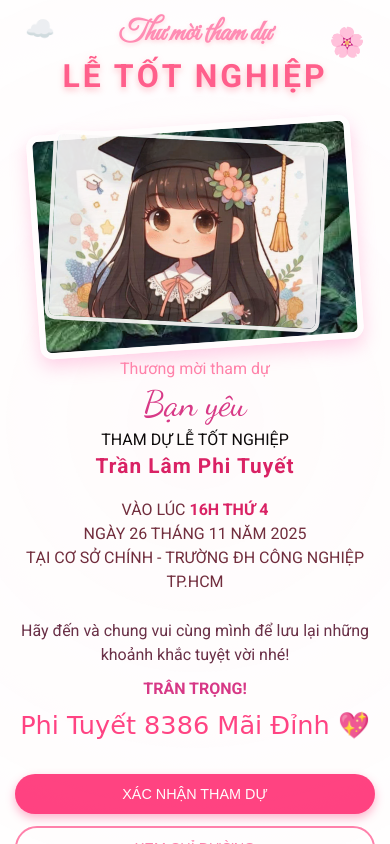
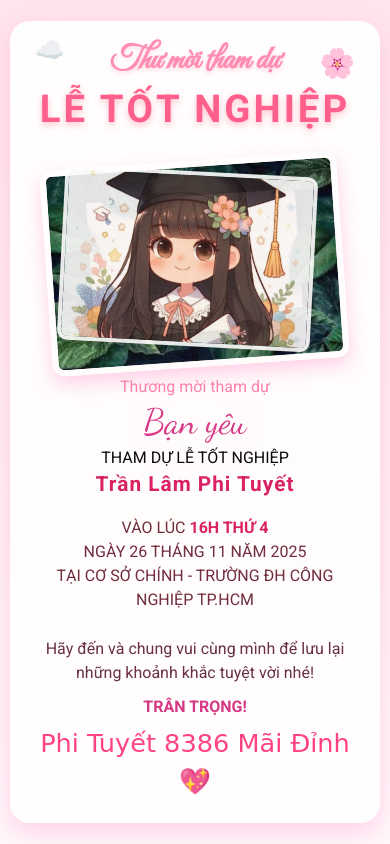
Before and after one commit to ngocmy1311/Thi-p-t-t-nghi-p, a plain HTML site: page index.html in a window 390 px wide. Drawn offline with Linux system fonts and the light colour scheme; grey boxes are pictures that could not be loaded; a web font is replaced by a local one.

Commit message:
Initial commit

```diff
--- a/style.css
+++ b/style.css
@@ -1,434 +1,105 @@
 /* ===================== RESET ===================== */
-* {
-  margin: 0;
-  padding: 0;
-  box-sizing: border-box;
-}
+* { margin:0; padding:0; box-sizing:border-box; }
 
 /* ===================== TOÀN TRANG ===================== */
 body {
   font-family: 'Roboto', sans-serif;
-  background: linear-gradient(180deg, #ffe4ec 0%, #fff8fb 100%);
-  display: flex;
-  justify-content: center;
-  align-items: center;
-  min-height: 100vh;
-  padding: 20px;
-  overflow-x: hidden;
+  background: linear-gradient(180deg,#ffe4ec 0%,#fff8fb 100%);
+  display:flex; justify-content:center; align-items:center;
+  min-height:100vh; padding:0; overflow-x:hidden;
 }
 
 /* ===================== CARD ===================== */
-.card-container {
-  display: flex;
-  justify-content: center;
-  align-items: center;
-}
-
+.card-container { display:flex; justify-content:center; align-items:center; }
 .card {
-  width: 380px;
-  background: rgba(255, 255, 255, 0.95);
-  border-radius: 24px;
-  box-shadow: 0 10px 25px rgba(255, 105, 180, 0.25);
-  padding: 25px 20px 35px;
-  text-align: center;
-  position: relative;
-  overflow: hidden;
-  z-index: 10;
+  width:380px; background: rgba(255,255,255,0.95); border-radius:24px;
+  box-shadow:0 10px 25px rgba(255,105,180,0.25);
+  padding:25px 20px 35px; text-align:center; position:relative; overflow:hidden; z-index:10;
 }
 
 /* ===================== HEADER ===================== */
-.invite-title {
-  font-family: 'Great Vibes', cursive;
-  font-size: 1.8rem;
-  color: #ff8bb3;
-  text-shadow: 0 2px 4px rgba(255,192,203,0.6);
-  margin-bottom: 5px;
-  opacity: 0;
-  transform: translateY(30px);
-  animation: textUp 1.5s ease forwards 3.2s;
-}
+.invite-title { font-family:'Great Vibes', cursive; font-size:1.8rem; color:#ff8bb3; text-shadow:0 2px 4px rgba(255,192,203,0.6); margin-bottom:5px; opacity:0; transform:translateY(30px); animation:textUp 1.5s ease forwards 3.2s; }
+.main-title { font-size:1.9rem; font-weight:700; color:#ff5c8a; letter-spacing:3px; text-shadow:0 3px 6px rgba(255,182,193,0.8); margin-bottom:20px; opacity:0; transform:translateY(30px); animation:textUp 1.5s ease forwards 3.5s; }
 
-.main-title {
-  font-size: 1.9rem;
-  font-weight: 700;
-  color: #ff5c8a;
-  letter-spacing: 3px;
-  text-shadow: 0 3px 6px rgba(255, 182, 193, 0.8);
-  margin-bottom: 20px;
-  opacity: 0;
-  transform: translateY(30px);
-  animation: textUp 1.5s ease forwards 3.5s;
-}
+/* ===================== ẢNH ===================== */
+.card-images { position:relative; width:280px; height:360px; margin:0 auto 25px; }
+.card-images img:first-child { width:100%; height:100%; object-fit:cover; border:8px solid #fff; border-radius:12px; transform:rotate(-4deg); box-shadow:0 8px 18px rgba(255,105,180,0.3); }
+.card-images img:last-child { width:90%; height:90%; object-fit:cover; border:6px solid #fff; border-radius:10px; position:absolute; top:15px; left:15px; transform:rotate(3deg); opacity:0.9; }
 
-/* ===================== ẢNH CHÍNH ===================== */
-.card-images {
-  position: relative;
-  width: 280px;
-  height: 360px;
-  margin: 0 auto 25px;
-}
+/* ===================== NỘI DUNG ===================== */
+.card-body { margin-bottom:20px; }
+.text-blue { color:#ff7fa8; font-weight:500; margin-bottom:5px; }
+.text-highlight { font-family:'Dancing Script', cursive; font-size:2rem; color:#d63384; margin-bottom:5px; }
+.guest-name { font-weight:700; color:#d81b60; margin-top:5px; letter-spacing:1px; }
 
-.card-images img:first-child {
-  width: 100%;
-  height: 100%;
-  object-fit: cover;
-  border: 8px solid #fff;
-  border-radius: 12px;
-  transform: rotate(-4deg);
-  box-shadow: 0 8px 18px rgba(255, 105, 180, 0.3);
-}
-
-.card-images img:last-child {
-  width: 90%;
-  height: 90%;
-  object-fit: cover;
-  border: 6px solid #fff;
-  border-radius: 10px;
-  position: absolute;
-  top: 15px;
-  left: 15px;
-  transform: rotate(3deg);
-  opacity: 0.9;
-}
-
-/* ===================== PHẦN NỘI DUNG ===================== */
-.card-body {
-  margin-bottom: 20px;
-}
-
-.text-blue {
-  color: #ff7fa8;
-  font-weight: 500;
-  margin-bottom: 5px;
-}
-
-.text-highlight {
-  font-family: 'Dancing Script', cursive;
-  font-size: 2rem;
-  color: #d63384;
-  margin-bottom: 5px;
-}
-
-.guest-name {
-  font-weight: 700;
-  color: #d81b60;
-  margin-top: 5px;
-  letter-spacing: 1px;
-}
-
-/* ===================== THÔNG TIN SỰ KIỆN ===================== */
-.card-info {
-  font-size: 0.9rem;
-  color: #6b2737;
-  line-height: 1.6;
-  margin-bottom: 25px;
-}
-
-.card-info .bold {
-  font-weight: 700;
-  color: #d81b60;
-}
-
-/* ===================== LỜI NHẮN ===================== */
-.card-message {
-  margin-bottom: 30px;
-  color: #642b42;
-  font-size: 0.95rem;
-  line-height: 1.5;
-}
-
-.thanks {
-  color: #d63384;
-  font-weight: 600;
-  margin-top: 10px;
-}
-
-.signature {
-  font-family: 'Monsieur La Doulaise', cursive;
-  font-size: 1.6rem;
-  color: #ff4081;
-  margin-top: 5px;
-}
+/* ===================== THÔNG TIN ===================== */
+.card-info { font-size:0.9rem; color:#6b2737; line-height:1.6; margin-bottom:25px; }
+.card-info .bold { font-weight:700; color:#d81b60; }
+.card-message { margin-bottom:30px; color:#642b42; font-size:0.95rem; line-height:1.5; }
+.thanks { color:#d63384; font-weight:600; margin-top:10px; }
+.signature { font-family:'Monsieur La Doulaise', cursive; font-size:1.6rem; color:#ff4081; margin-top:5px; }
 
 /* ===================== NÚT BẤM ===================== */
-.card-buttons {
-  display: flex;
-  justify-content: center;
-  gap: 15px;
-  opacity: 1 !important;       /* luôn hiển thị */
-  transform: translateY(0) scale(1) !important;
-}
-
-.btn {
-  border: none;
-  padding: 10px 18px;
-  border-radius: 25px;
-  font-size: 0.8rem;
-  cursor: pointer;
-  transition: 0.3s;
-}
-
-/* Nút chính */
-.btn-primary {
-  background-color: #ff3f7f;
-  color: white;
-  box-shadow: 0 4px 10px rgba(255, 63, 127, 0.4);
-}
-
-.btn-primary:hover {
-  background-color: #e0356e;
-}
-
-/* Nút outline */
-.btn-outline {
-  border: 2px solid #ff80ab;
-  color: #ff80ab;
-  background-color: transparent;
-}
-
-.btn-outline:hover {
-  background-color: #ff80ab;
-  color: white;  /* chữ trắng khi hover */
-}
+.card-buttons { display:flex; justify-content:center; gap:15px; opacity:1!important; transform:translateY(0) scale(1)!important; }
+.btn { border:none; padding:10px 18px; border-radius:25px; font-size:0.8rem; cursor:pointer; transition:.3s; }
+.btn-primary { background-color:#ff3f7f; color:white; box-shadow:0 4px 10px rgba(255,63,127,0.4); }
+.btn-primary:hover { background-color:#e0356e; }
+.btn-outline { border:2px solid #ff80ab; color:#ff80ab; background:transparent; }
+.btn-outline:hover { background:#ff80ab; color:white; }
 
 /* ===================== HOA & MÂY ===================== */
-.card::before {
-  content: "☁️";
-  position: absolute;
-  top: 15px;
-  left: 25px;
-  font-size: 1.5rem;
-  opacity: 0.7;
-}
+.card::before { content:"☁️"; position:absolute; top:15px; left:25px; font-size:1.5rem; opacity:0.7; }
+.card::after { content:"🌸"; position:absolute; top:25px; right:25px; font-size:1.8rem; opacity:0.9; }
 
-.card::after {
-  content: "🌸";
-  position: absolute;
-  top: 25px;
-  right: 25px;
-  font-size: 1.8rem;
-  opacity: 0.9;
-}
-
-/* ===================== ENVELOPE (CỬA MỞ) ===================== */
-.envelope {
-  position: fixed;
-  inset: 0;
-  background: linear-gradient(180deg, #ffd6e8 0%, #fff0f6 100%);
-  z-index: 50;
-  overflow: hidden;
-  animation: fadeOut 2s ease 3s forwards;
-  perspective: 1200px;
-}
-
-.left-door,
-.right-door {
-  position: absolute;
-  top: 0;
-  width: 50%;
-  height: 100%;
-  background: linear-gradient(180deg, #ffb6c1 0%, #ff99cc 100%);
-  box-shadow: inset 0 0 50px rgba(255,255,255,0.4);
-  transform-origin: center;
-  z-index: 51;
-}
-
-.left-door::before,
-.right-door::before {
-  content: "";
-  position: absolute;
-  background: url('https://i.imgur.com/8YV0PZK.png') no-repeat center / contain;
-  width: 250px;
-  height: 120px;
-  opacity: 0.6;
-  top: 20%;
-  left: 20%;
-  animation: floatCloud 8s ease-in-out infinite alternate;
-}
-
-.left-door {
-  left: 0;
-  animation: openLeft 3s ease forwards;
-}
-
-.right-door {
-  right: 0;
-  animation: openRight 3s ease forwards;
-}
+/* ===================== ENVELOPE ===================== */
+.envelope { position:fixed; inset:0; background:linear-gradient(180deg,#ffd6e8 0%,#fff0f6 100%); z-index:50; overflow:hidden; animation:fadeOut 2s ease 3s forwards; perspective:1200px; }
+.left-door, .right-door { position:absolute; top:0; width:50%; height:100%; background:linear-gradient(180deg,#ffb6c1 0%,#ff99cc 100%); box-shadow:inset 0 0 50px rgba(255,255,255,0.4); transform-origin:center; z-index:51; }
+.left-door::before, .right-door::before { content:""; position:absolute; background:url('https://i.imgur.com/8YV0PZK.png') no-repeat center / contain; width:250px; height:120px; opacity:0.6; top:20%; left:20%; animation:floatCloud 8s ease-in-out infinite alternate; }
+.left-door { left:0; animation:openLeft 3s ease forwards; }
+.right-door { right:0; animation:openRight 3s ease forwards; }
 
 /* ===================== CARD ANIMATION ===================== */
-.fade-in-scale {
-  opacity: 0;
-  transform: scale(0.8);
-  animation: fadeInCard 2s ease 3s forwards;
-}
+.fade-in-scale { opacity:0; transform:scale(0.8); animation:fadeInCard 2s ease 3s forwards; }
+@keyframes fadeInCard { 0% {opacity:0; transform:scale(0.8); filter:blur(10px);} 100%{opacity:1; transform:scale(1); filter:blur(0);} }
 
-@keyframes fadeInCard {
-  0% { opacity: 0; transform: scale(0.8); filter: blur(10px); }
-  100% { opacity: 1; transform: scale(1); filter: blur(0); }
-}
+/* ===================== MÂY BAY NỀN ===================== */
+.cloud { position:fixed; background:url('https://i.imgur.com/8YV0PZK.png') no-repeat center / contain; opacity:0.7; z-index:5; animation-timing-function:linear; }
+.cloud1 { width:200px; height:100px; top:20%; left:-250px; animation:cloudMove 40s linear infinite 5s; }
+.cloud2 { width:180px; height:90px; top:50%; left:-200px; opacity:0.5; animation:cloudMove 55s linear infinite 7s; }
+.cloud3 { width:160px; height:80px; top:70%; left:-180px; opacity:0.6; animation:cloudMove 50s linear infinite 6s; }
 
-/* ===================== MÂY BAY HẬU CẢNH ===================== */
-.cloud {
-  position: fixed;
-  background: url('https://i.imgur.com/8YV0PZK.png') no-repeat center / contain;
-  opacity: 0.7;
-  z-index: 5;
-  animation-timing-function: linear;
-}
-
-.cloud1 { width: 200px; height: 100px; top: 20%; left: -250px; animation: cloudMove 40s linear infinite 5s; }
-.cloud2 { width: 180px; height: 90px; top: 50%; left: -200px; opacity: 0.5; animation: cloudMove 55s linear infinite 7s; }
-.cloud3 { width: 160px; height: 80px; top: 70%; left: -180px; opacity: 0.6; animation: cloudMove 50s linear infinite 6s; }
-
-@keyframes cloudMove { 0% { transform: translateX(0); } 100% { transform: translateX(130vw); } }
-@keyframes textUp { 0% { opacity: 0; transform: translateY(30px); } 100% { opacity: 1; transform: translateY(0); } }
-
-@keyframes openLeft { 0% { transform: translateX(0) rotateY(0); } 70% { transform: translateX(-60%) rotateY(70deg); } 100% { transform: translateX(-100%) rotateY(90deg); } }
-@keyframes openRight { 0% { transform: translateX(0) rotateY(0); } 70% { transform: translateX(60%) rotateY(-70deg); } 100% { transform: translateX(100%) rotateY(-90deg); } }
-@keyframes fadeOut { 0% { opacity: 1; } 100% { opacity: 0; visibility: hidden; } }
-@keyframes floatCloud { 0% { transform: translateY(0); opacity: 0.7; } 100% { transform: translateY(-15px); opacity: 0.9; } }
+@keyframes cloudMove { 0% {transform:translateX(0);} 100% {transform:translateX(130vw);} }
+@keyframes textUp {0%{opacity:0; transform:translateY(30px);}100%{opacity:1; transform:translateY(0);}}
+@keyframes openLeft {0%{transform:translateX(0) rotateY(0);} 70%{transform:translateX(-60%) rotateY(70deg);} 100%{transform:translateX(-100%) rotateY(90deg);}}
+@keyframes openRight {0%{transform:translateX(0) rotateY(0);} 70%{transform:translateX(60%) rotateY(-70deg);} 100%{transform:translateX(100%) rotateY(-90deg);}}
+@keyframes fadeOut {0%{opacity:1;}100%{opacity:0; visibility:hidden;}}
+@keyframes floatCloud {0%{transform:translateY(0); opacity:0.7;}100%{transform:translateY(-15px); opacity:0.9;}}
 
 /* ===================== SCROLL ANIMATION ===================== */
-[data-scroll] { opacity: 0; transform: translateY(50px) scale(0.95); transition: all 1s ease-out; }
-[data-scroll].scroll-visible { opacity: 1; transform: translateY(0) scale(1); }
+[data-scroll] { opacity:0; transform:translateY(50px) scale(0.95); transition: all 1s ease-out; }
+[data-scroll].scroll-visible { opacity:1; transform:translateY(0) scale(1); }
 
-/* Card glow */
-.card-glow {
-  position: absolute;
-  top: -50%; left: -50%;
-  width: 200%; height: 200%;
-  background: radial-gradient(circle, rgba(255,182,193,0.2) 0%, rgba(255,182,193,0) 70%);
-  pointer-events: none;
-  transform: translateX(0) translateY(0);
-  transition: transform 0.2s ease, opacity 0.2s ease;
-  opacity: 0;
-  z-index: 5;
-  border-radius: 50%;
-  animation: glowPulse 3s ease-in-out infinite;
+/* ===================== CARD GLOW ===================== */
+.card-glow { position:absolute; top:-50%; left:-50%; width:200%; height:200%; background:radial-gradient(circle, rgba(255,182,193,0.2) 0%, rgba(255,182,193,0) 70%); pointer-events:none; transform:translateX(0) translateY(0); transition: transform 0.2s ease, opacity 0.2s ease; opacity:0; z-index:5; border-radius:50%; animation:glowPulse 3s ease-in-out infinite; }
+@keyframes glowPulse { 0%{transform:scale(0.9) rotate(0deg); opacity:0.2;} 50%{transform:scale(1.1) rotate(45deg); opacity:0.35;} 100%{transform:scale(0.9) rotate(90deg); opacity:0.2;} }
+[data-scroll].scroll-visible .card-glow { opacity:1; }
+
+/* ===================== TOAST ===================== */
+.toast { position:fixed; top:-100px; left:50%; transform:translateX(-50%); background-color:#ff4081; color:white; padding:15px 20px; border-radius:25px; font-size:1rem; font-weight:600; box-shadow:0 4px 15px rgba(255,64,129,0.5); z-index:999; opacity:0; transition:all 0.5s ease; }
+.toast.show { top:30px; opacity:1; }
+
+/* ===================== FULLSCREEN MOBILE ===================== */
+@media (max-width:1024px) {
+  body { display:block; padding:0; min-height:100vh; overflow-x:hidden; }
+  .card-container { width:100vw; height:100vh; display:flex; justify-content:center; align-items:center; padding:0; }
+  .card { width:95vw; height:95vh; padding:20px; border-radius:20px; overflow-y:auto; display:flex; flex-direction:column; justify-content:space-between; background:rgba(255,255,255,0.97);}
+  .invite-title { font-size:2rem; } .main-title { font-size:2.4rem; }
+  .card-images { width:90%; height:45%; margin:10px auto; }
+  .card-images img:first-child { width:100%; height:100%; border-width:6px; }
+  .card-images img:last-child { width:85%; height:85%; top:5%; left:5%; border-width:4px; }
+  .text-highlight { font-size:2.2rem; } .guest-name { font-size:1.3rem; }
+  .card-info { font-size:1rem; line-height:1.5; } .card-message { font-size:1rem; } .signature { font-size:1.6rem; }
+  .card-buttons { flex-direction:column; gap:12px; } .btn { padding:12px 22px; font-size:0.9rem; }
+  .card-glow { width:250%; height:250%; top:-75%; left:-75%; }
+  .cloud1,.cloud2,.cloud3 { width:200px; height:100px; }
 }
-
-@keyframes glowPulse { 0% { transform: scale(0.9) rotate(0deg); opacity: 0.2; } 50% { transform: scale(1.1) rotate(45deg); opacity: 0.35; } 100% { transform: scale(0.9) rotate(90deg); opacity: 0.2; } }
-[data-scroll].scroll-visible .card-glow { opacity: 1; }
-/* ===================== THÔNG BÁO TOAST ===================== */
-.toast {
-  position: fixed;
-  top: -100px; /* bắt đầu ẩn trên đầu */
-  left: 50%;
-  transform: translateX(-50%);
-  background-color: #ff4081;
-  color: white;
-  padding: 15px 20px;
-  border-radius: 25px;
-  font-size: 1rem;
-  font-weight: 600;
-  box-shadow: 0 4px 15px rgba(255,64,129,0.5);
-  z-index: 999;
-  opacity: 0;
-  transition: all 0.5s ease;
-}
-
-/* khi toast hiển thị */
-.toast.show {
-  top: 30px; /* xuống từ trên */
-  opacity: 1;
-}
-/* ===================== FULLSCREEN MOBILE HIỆN ĐẠI ===================== */
-@media (max-width: 1024px) {
-  body {
-    display: block;
-    padding: 0;
-    min-height: 100vh;
-    background: linear-gradient(180deg, #ffe4ec 0%, #fff8fb 100%);
-    overflow-x: hidden;
-  }
-
-  .card-container {
-    width: 100vw;
-    height: 100vh;
-    display: flex;
-    justify-content: center;
-    align-items: center;
-    padding: 0;
-  }
-
-  .card {
-    width: 95vw;
-    height: 95vh;
-    padding: 20px;
-    border-radius: 20px;
-    box-shadow: 0 5px 20px rgba(255,105,180,0.3);
-    overflow-y: auto; /* scroll nếu nội dung dài */
-    display: flex;
-    flex-direction: column;
-    justify-content: space-between;
-    background: rgba(255,255,255,0.97);
-  }
-
-  /* Tiêu đề lớn hơn */
-  .invite-title { font-size: 2rem; }
-  .main-title { font-size: 2.4rem; }
-
-  /* Ảnh chiếm nhiều diện tích hơn */
-  .card-images {
-    width: 90%;
-    height: 45%;
-    margin: 10px auto;
-  }
-
-  .card-images img:first-child {
-    width: 100%;
-    height: 100%;
-    border-width: 6px;
-  }
-
-  .card-images img:last-child {
-    width: 85%;
-    height: 85%;
-    top: 5%;
-    left: 5%;
-    border-width: 4px;
-  }
-
-  /* Phần text */
-  .text-highlight { font-size: 2.2rem; }
-  .guest-name { font-size: 1.3rem; }
-  .card-info { font-size: 1rem; line-height: 1.5; }
-  .card-message { font-size: 1rem; }
-  .signature { font-size: 1.6rem; }
-
-  /* Nút bấm full width nhỏ hơn */
-  .card-buttons {
-    flex-direction: column;
-    gap: 12px;
-  }
-  .btn { padding: 12px 22px; font-size: 0.9rem; }
-
-  /* Glow card lớn hơn */
-  .card-glow {
-    width: 250%;
-    height: 250%;
-    top: -75%;
-    left: -75%;
-  }
-
-  /* Clouds lớn hơn + bay xa */
-  .cloud1, .cloud2, .cloud3 {
-    width: 200px;
-    height: 100px;
-  }
-}
-
-/* Nếu muốn full với mobile cực nhỏ (điện thoại cỡ 360px) */
-@media (max-width: 480px) {
-  .card {
-    width: 100vw;
-    height: 100vh;
-    border-radius: 0;
-    padding: 15px;
-  }
-
-  .main-title { font-size: 2rem; }
-  .invite-title { font-size: 1.8rem; }
-  .card-images { height: 40%; }
-}
```
